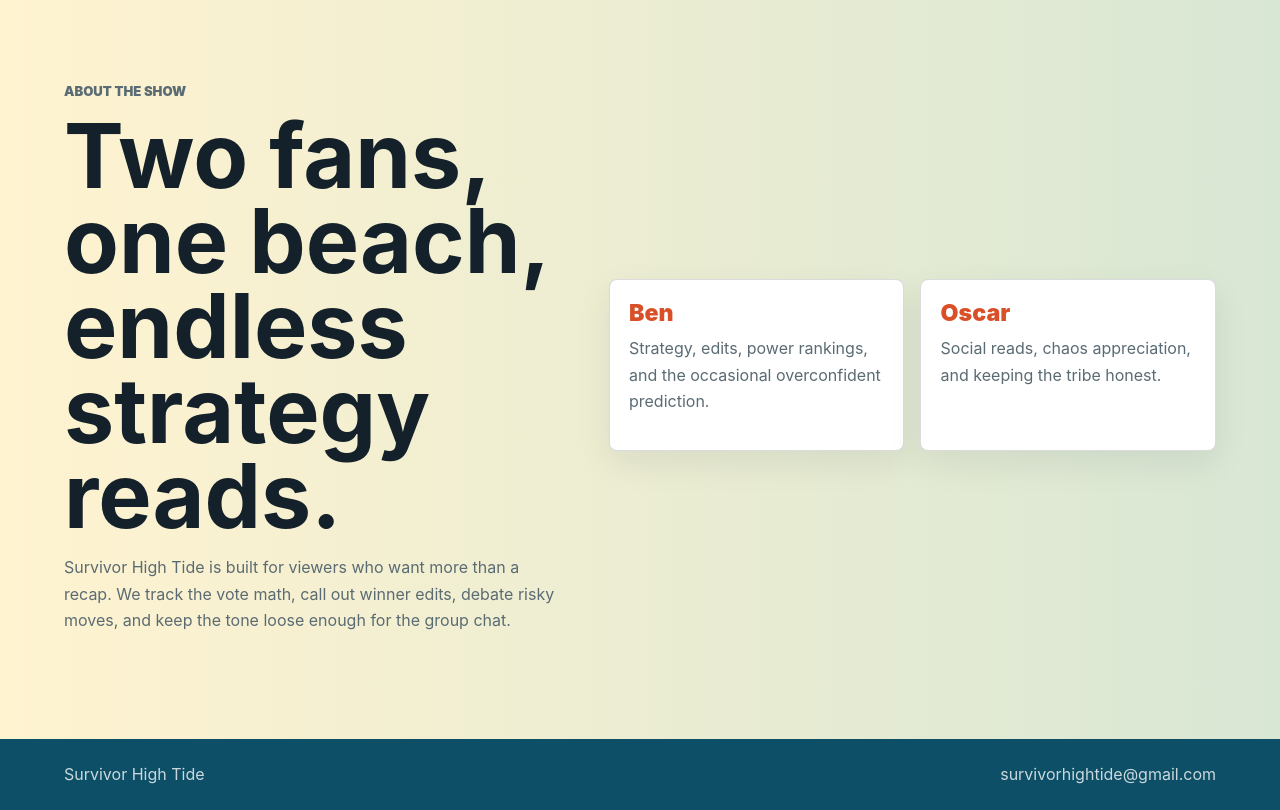
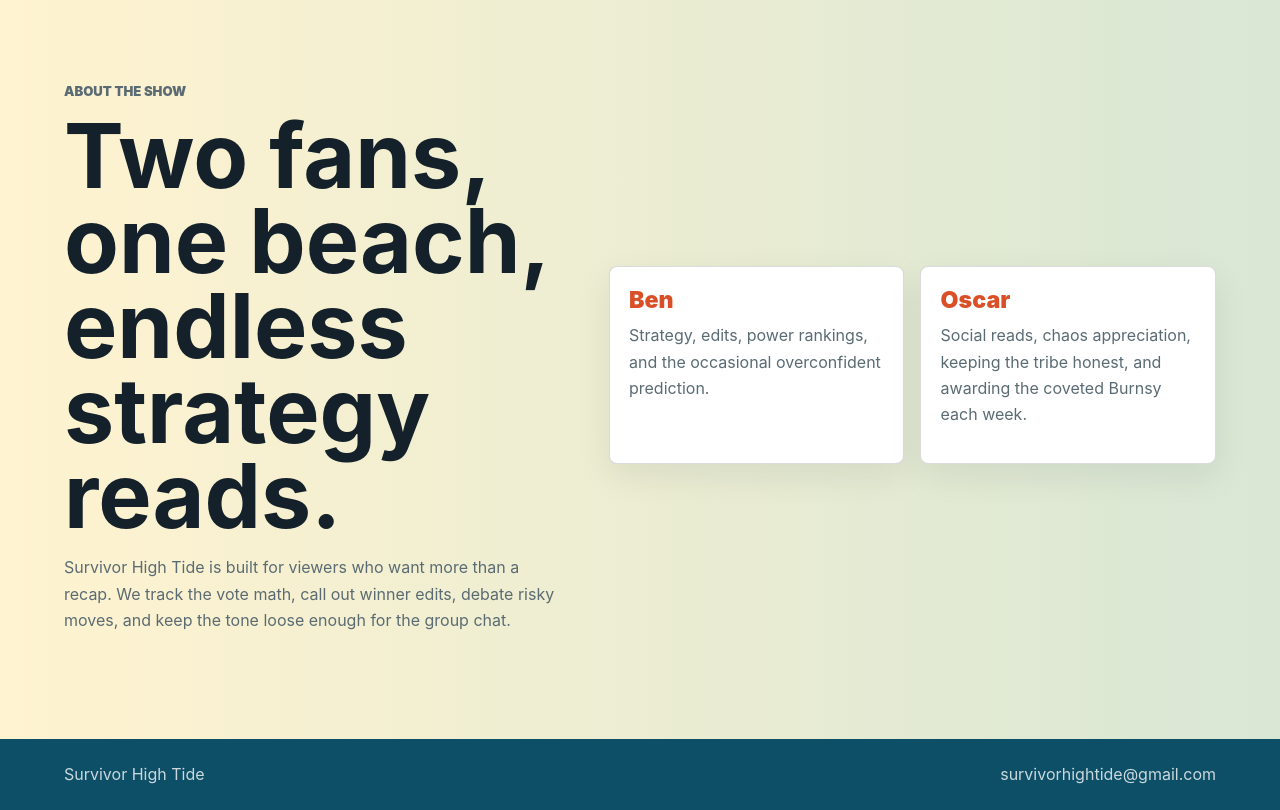
Before and after one commit to beckert12/survivorhightide, a website: page public/about.html in a window 1280 px wide. Shown: the part 76-886 px from the top of the page. Drawn offline with Linux system fonts and the light colour scheme.

Commit message:
Update Oscar host description

```diff
--- a/public/about.html
+++ b/public/about.html
@@ -48,7 +48,7 @@
           </article>
           <article>
             <span>Oscar</span>
-            <p>Social reads, chaos appreciation, and keeping the tribe honest.</p>
+            <p>Social reads, chaos appreciation, keeping the tribe honest, and awarding the coveted Burnsy each week.</p>
           </article>
         </div>
       </section>
```
Also changed, not shown: public/index.html (+1 -1 lines).
